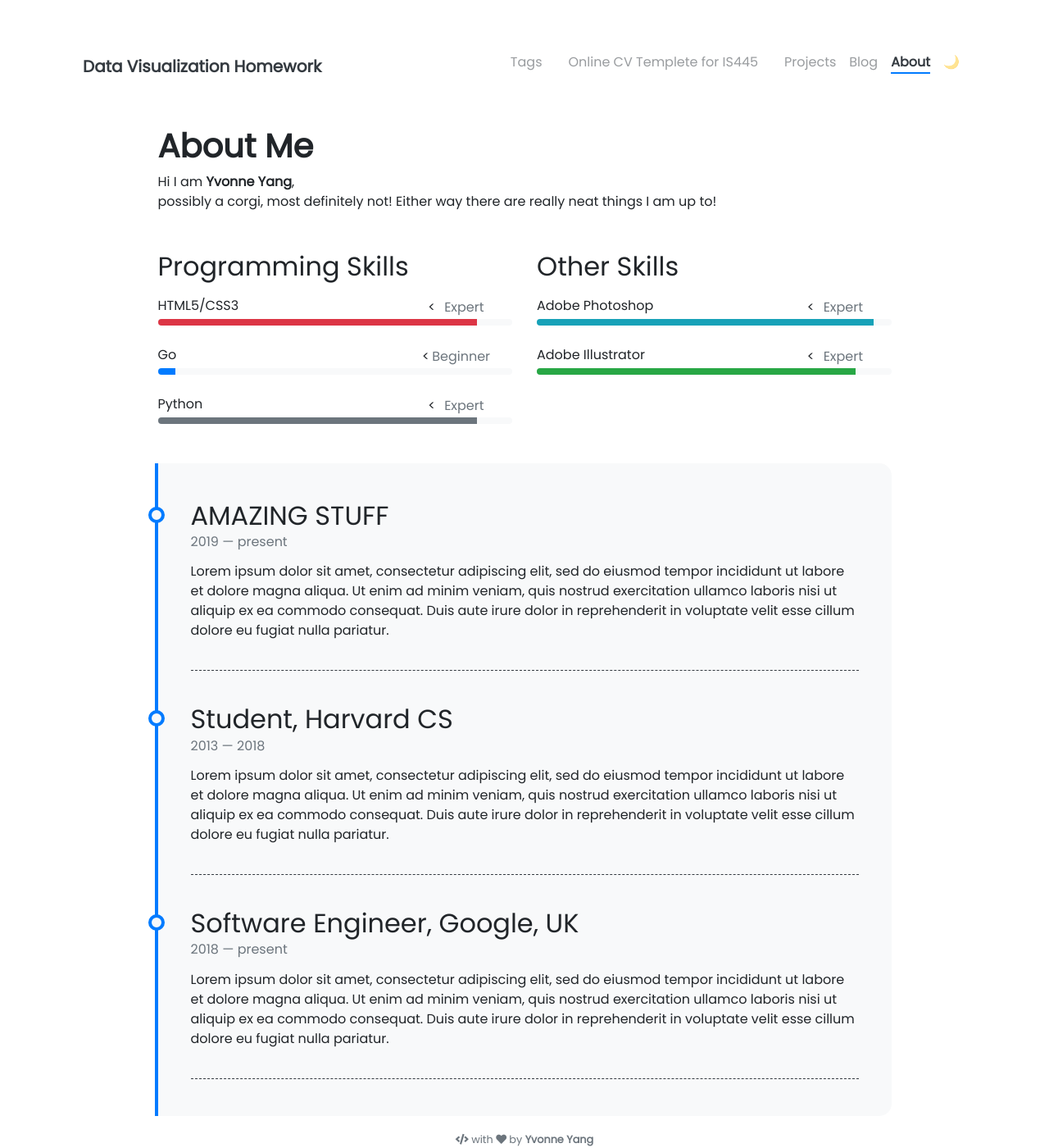
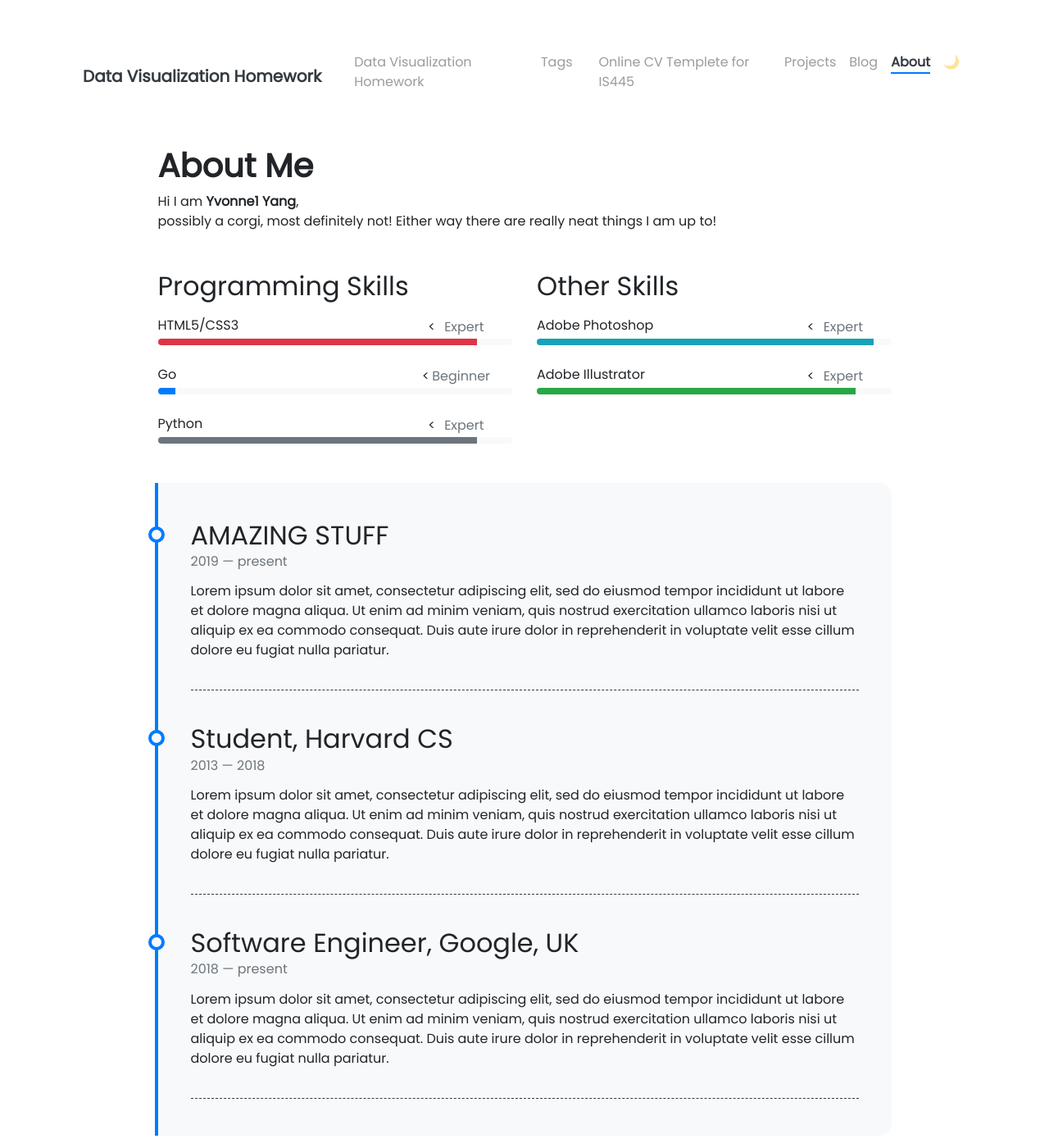
Before and after one commit to yvonneyangyan/yvonneyangyan.github.io, a Jekyll site: the page built from online_cv_public-main/pages/about.md, in a window 1280 px wide and 1400 px high. Shown: the whole window at 82% size. Built offline with Jekyll 4.4.1, drawn with Linux system fonts in a browser that asks for light colours; nearby versions of some CDN libraries.

Commit message:
Update _config.yml

```diff
--- a/_config.yml
+++ b/_config.yml
@@ -6,8 +6,8 @@
 
 
 layout: post
-title: "Data Visualization Homework"
-description: "Altair + Python Visualizations"
+title: Data Visualization Homework
+description: Altair + Python Visualizations
 date: 2024-11-24
 theme: minima
 
@@ -25,9 +25,6 @@
   - jekyll-paginate-v2
   - mini_magick
 
-### To specify which port to host locally on -- use if you have multiple sites you want to host
-### port: 4008
-
 ### Navbar Settings ###
 nav_exclude:                                            # The following paths are excluded from navbar
   - pages/tags.html
@@ -38,8 +35,8 @@
 
 ### Author Info ###
 author:
-  name              : Yvonne Yang
-  image             : https://media.tenor.com/8RcIoWTKYR4AAAAe/scuze-corgi.png
+  name              : Yvonne1 Yang
+###  image             : https://media.tenor.com/8RcIoWTKYR4AAAAe/scuze-corgi.png
 #  behance           : your_username
 # dribbble          : your_username
   email             : username@domain.com
@@ -66,7 +63,6 @@
 ### Exclude from processing ###
 ## Add yours here if you have other stuff in your github.io page!!!**
 exclude:
-  - README.md
   - README.md~
   - CONTRIBUTING.md
   - LICENSE.md
```
